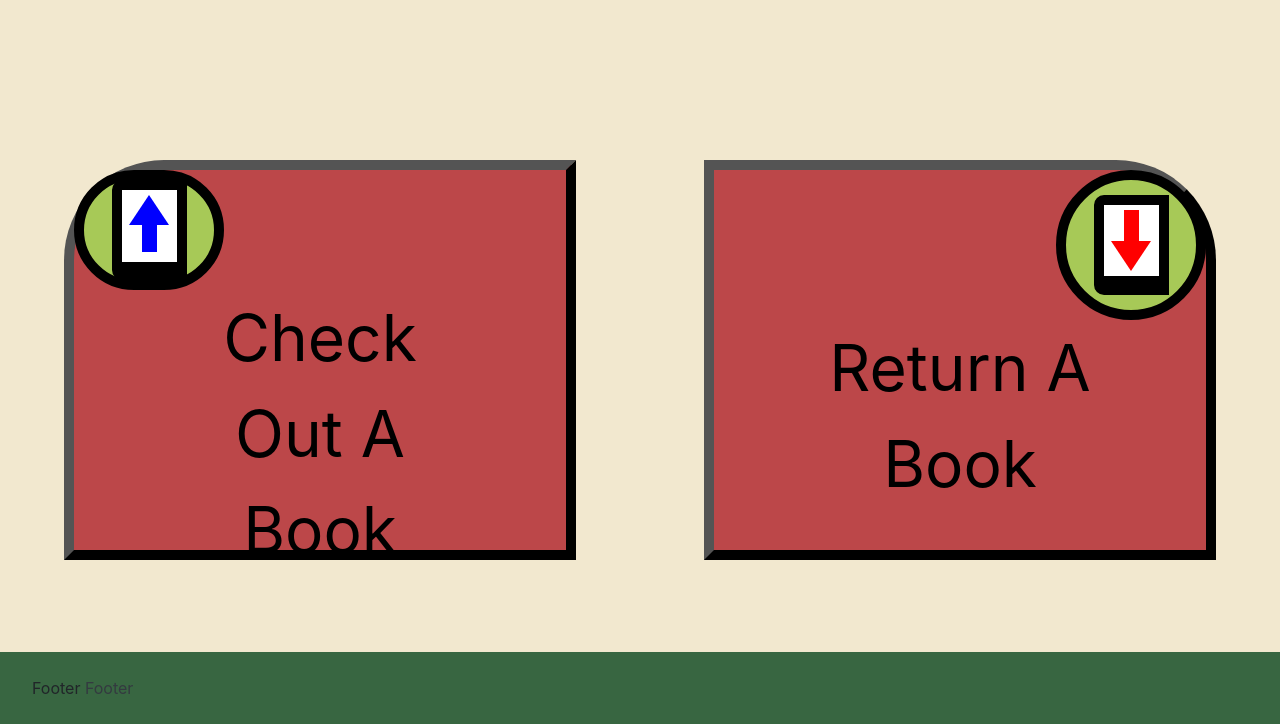
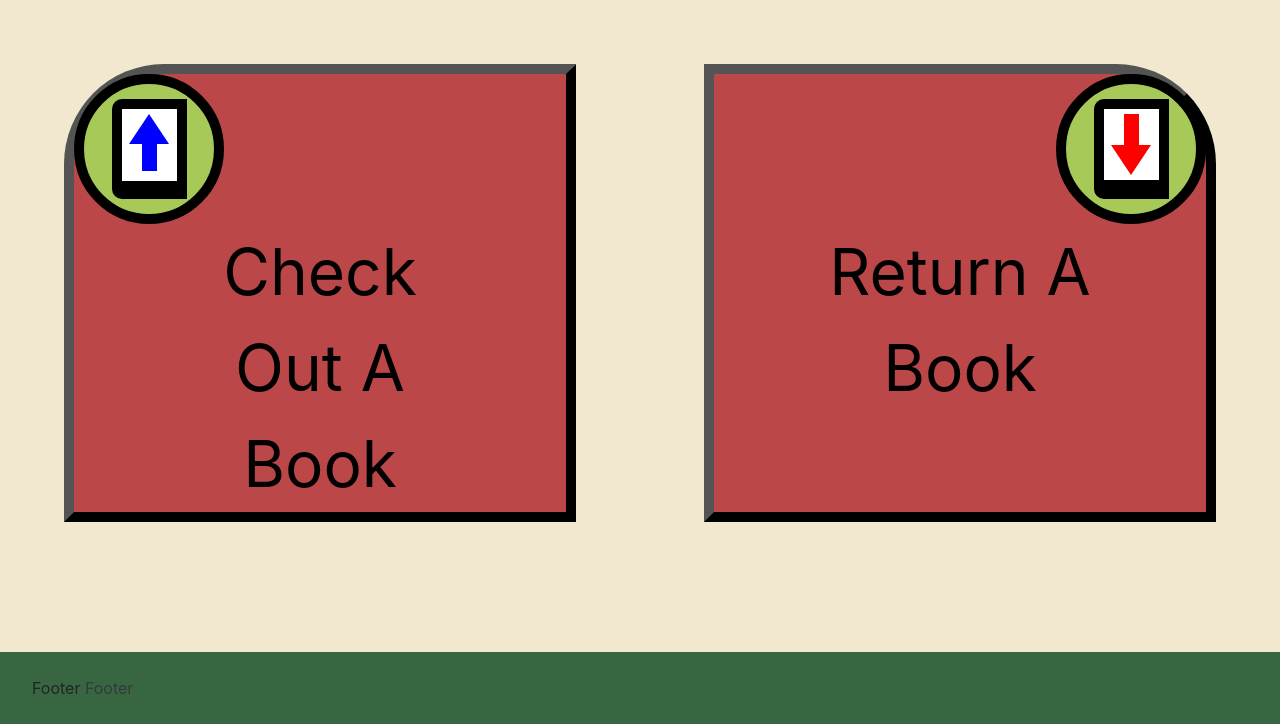
Before and after one commit to mccorxyz/minnehack-2023, a Django app: page / in a window 1280 px wide. Shown: the part 76-800 px from the top of the page. Run offline with Django 4.2, Linux system fonts and the light colour scheme.

Commit message:
made the buttons scalable

```diff
--- a/library_project/website/static/website/buttons.css
+++ b/library_project/website/static/website/buttons.css
@@ -3,7 +3,7 @@
     flex-direction: row;
     justify-content: space-evenly;
 
-    margin-top: 12.5%;
+    margin-top: 5%;
 }
 
 .buttons {
@@ -15,7 +15,7 @@
     align-items: center;
 
     background-color: #BC4749;
-    height: 400px;
+    min-height: 400px;
     width: 600px;
     margin-left: 5%;
     margin-right: 5%;
@@ -115,3 +115,9 @@
 
     margin-bottom: 10px;
 }
+
+@media screen and (max-width: 800px) {
+.textBox {
+    font-size: 55px;
+}
+}
--- a/library_project/website/templates/base.html
+++ b/library_project/website/templates/base.html
@@ -10,7 +10,7 @@
 <body>
 
   {% block navbar %}
-  <nav class="navbar navbar-expand-sm navbar-light" style="background-color: #6A994E;">
+  <nav class="navbar navbar-expand navbar-light" style="background-color: #6A994E;">
     <a class="navbar-brand" href="/"><img src="{% static 'website/books.png' %}" width="50" height="50"></a>
     <ul class="navbar-nav mr-auto mt-2 mt-lg-0">
 
```
